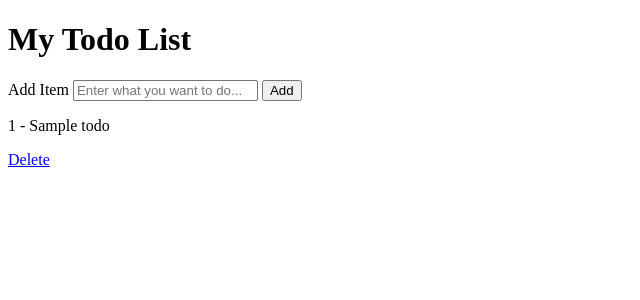
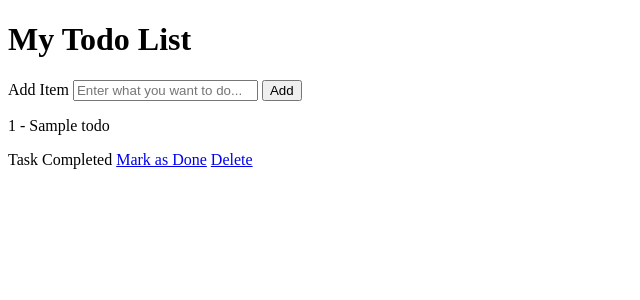
Before and after one commit to SaiPrakashGit/Todo-App, a Flask app: page / in a window 1280 px wide. Shown: the top 300 px of the page, without its empty margins (0-640 px from the left). Run offline with Flask 2, Linux system fonts and the light colour scheme; tables that the repository leaves empty hold one stand-in row (values such as "Sample post").

Commit message:
Adds the funtionality to change the status of a task(Mark as Done/Undone)

```diff
--- a/app.py
+++ b/app.py
@@ -32,6 +32,14 @@ def add_task():
 	return redirect("/")
 
 
+@app.route("/mark-item/<int:task_id>")
+def mark_task(task_id):
+	task = Todo.query.filter_by(id=task_id).first()
+	task.state = not (task.state)
+	db.session.commit()
+	return redirect("/")
+
+
 @app.route("/delete-item/<int:task_id>")
 def delete_task(task_id):
 	task = Todo.query.filter_by(id=task_id).first()
--- a/templates/index.html
+++ b/templates/index.html
@@ -26,8 +26,19 @@
 		{% for i in all_tasks %}
 		<div>
 			<p> {{ i.id }}  -  {{ i.name }}</p>
-<!-- Redirecting to delete-item with unique id url along with the passing the task to the page -->
+
+			{% if i.state == True %}
+			<span>Task Completed</span>
+			{% else %}
+			<span>Task Pending</span>
+			{% endif %}
+
+<!-- Redirecting to (mark-item with unique id url) along with passing the task to the page -->
+			<a href="/mark-item/{{ i.id }}">Mark as Done</a>
+
+<!-- Redirecting to (delete-item with unique id url) along with passing the task to the page -->
 			<a href="/delete-item/{{ i.id }}">Delete</a>
+
 		</div>
 		{% endfor %}
 </body>
```
Also changed, not shown: db.sqlite.
